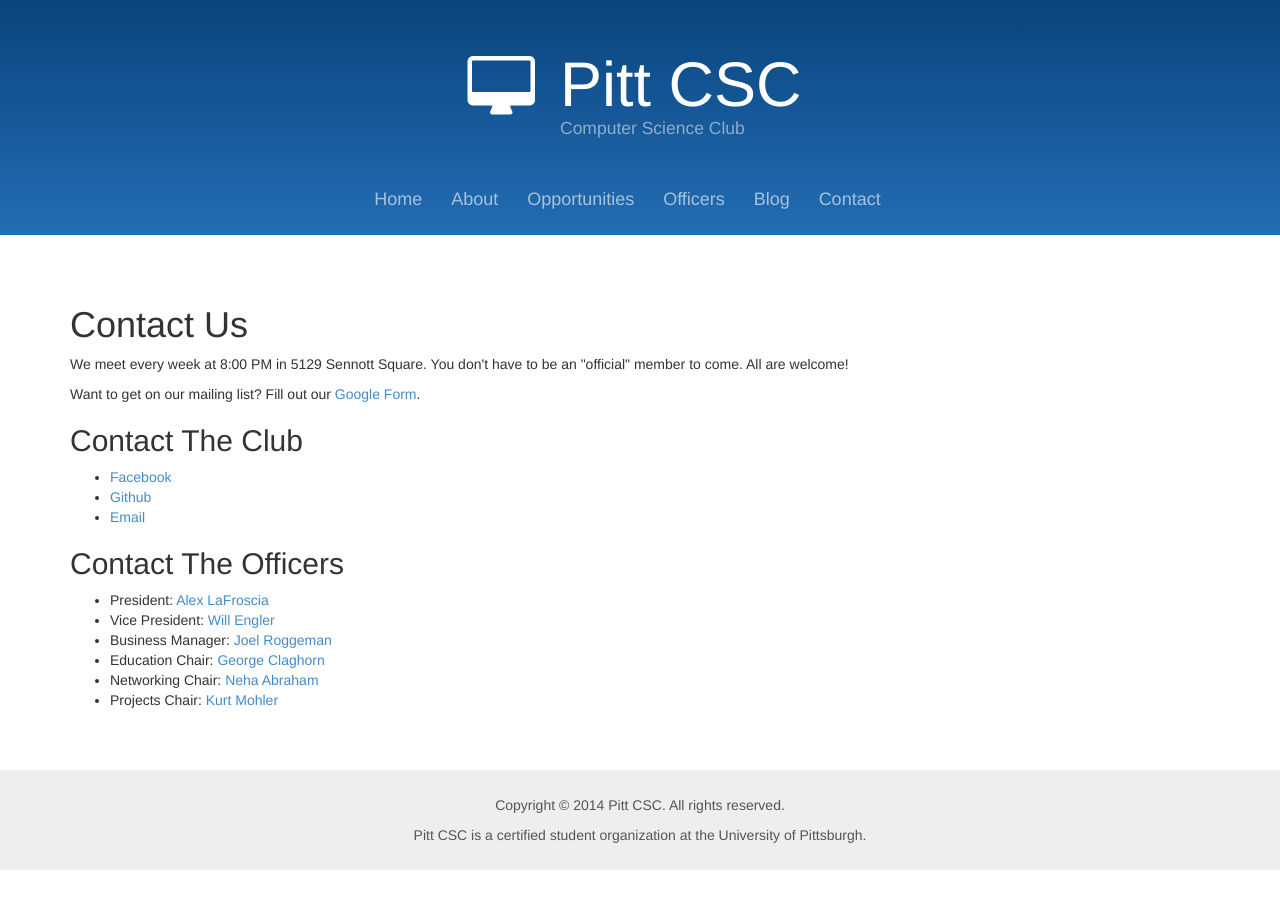
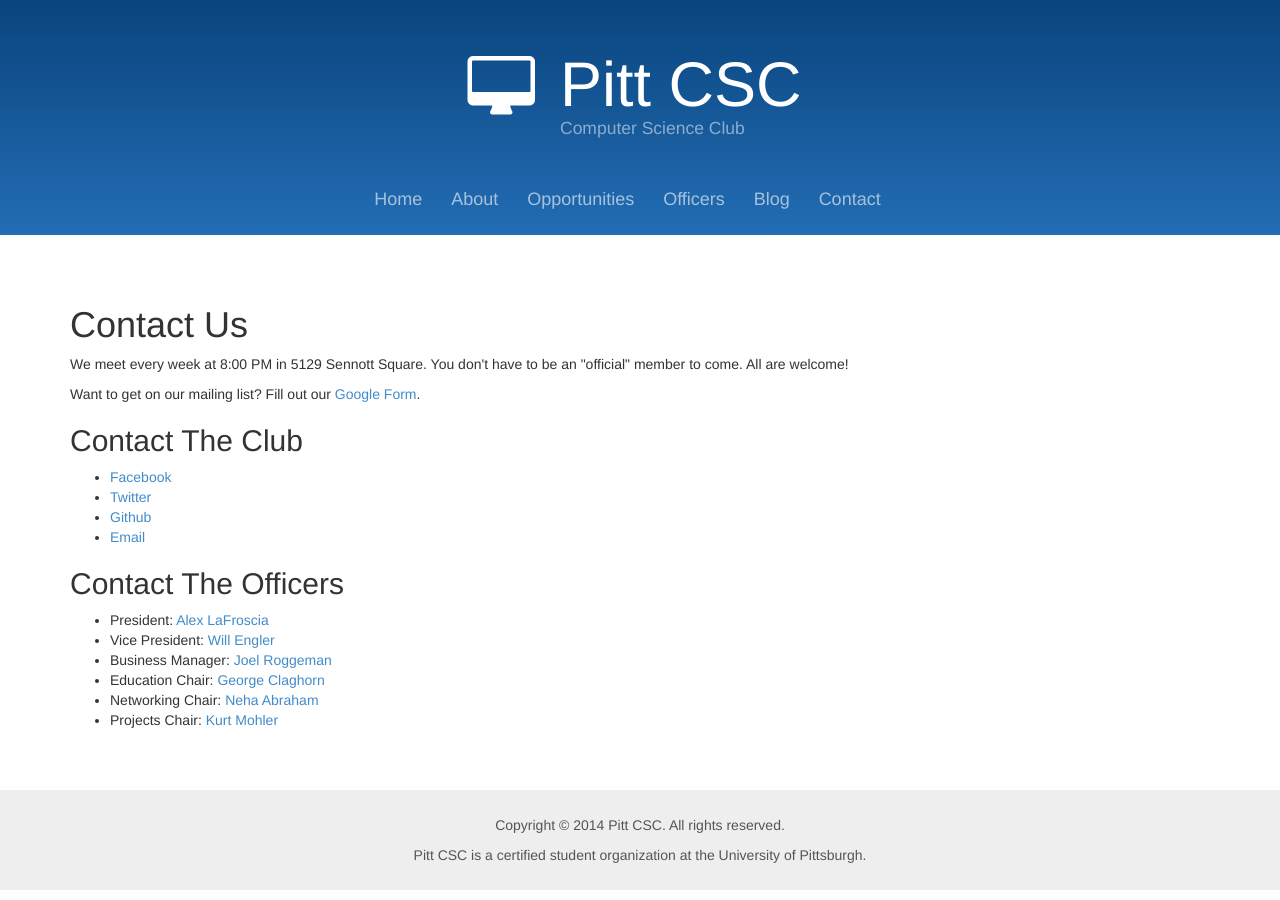
Before and after one commit to pittcsc/old-pittcsc-website-archived, a Jekyll site: the page built from contact/index.html, in a window 1280 px wide. Built offline with Jekyll 4.4.1, drawn with Linux system fonts in a browser that asks for light colours; Markdown is read by kramdown in place of the engine named in the settings.

Commit message:
Added our Twitter account

```diff
--- a/_data/contacts.yml
+++ b/_data/contacts.yml
@@ -1,5 +1,8 @@
 - medium: Facebook
   link: https://www.facebook.com/groups/554607607987835/
+
+- medium: Twitter
+  link: https://twitter.com/pittcsc
 
 - medium: Github
   link: https://github.com/Pitt-CSC
```
